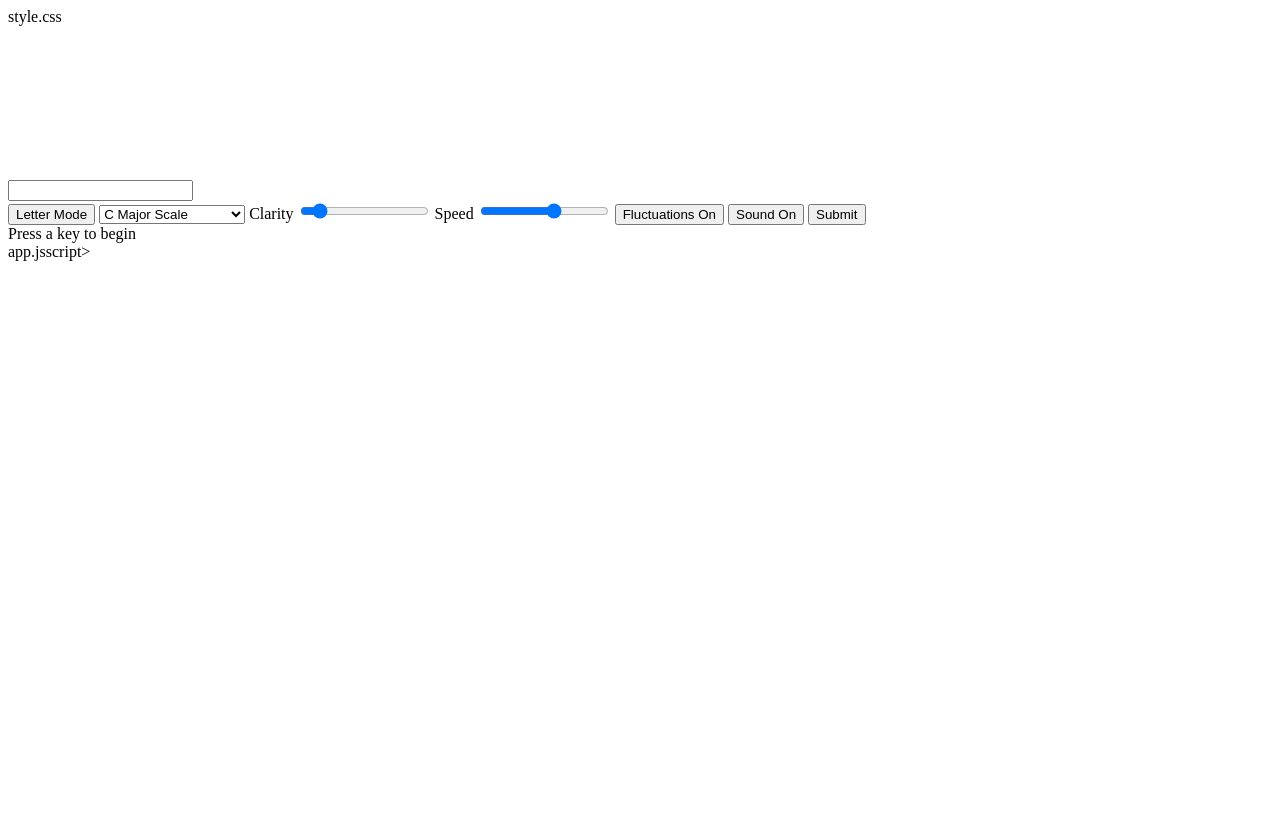
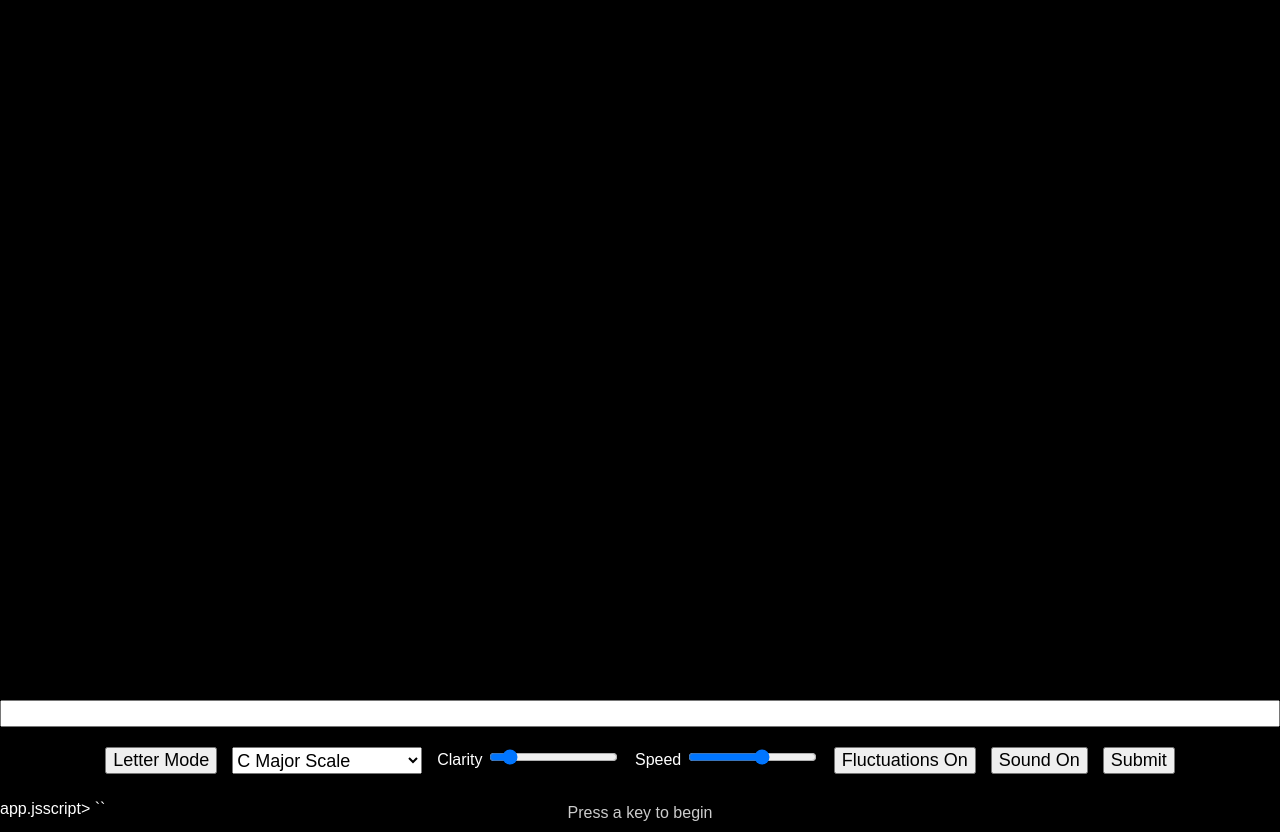
Before and after one commit to jdonohueIQC/ion-binary-viz, a plain HTML site: page index.html in a window 1280 px wide. Before the commit the page ends 800 px from the top, so only its background shows below. Drawn offline with Linux system fonts and the light colour scheme.

Commit message:
Update index.html

```diff
--- a/index.html
+++ b/index.html
@@ -4,7 +4,8 @@
 <head>
     <meta charset="UTF-8">
     <title>Ion Detector Visualizer</title>
-    style.css
+
+    <link rel="stylesheet" href="style.css">
 </head>
 
 <body>
@@ -76,6 +77,7 @@
 </div>
 
 app.jsscript>
+``
 
 </body>
 </html>
```
